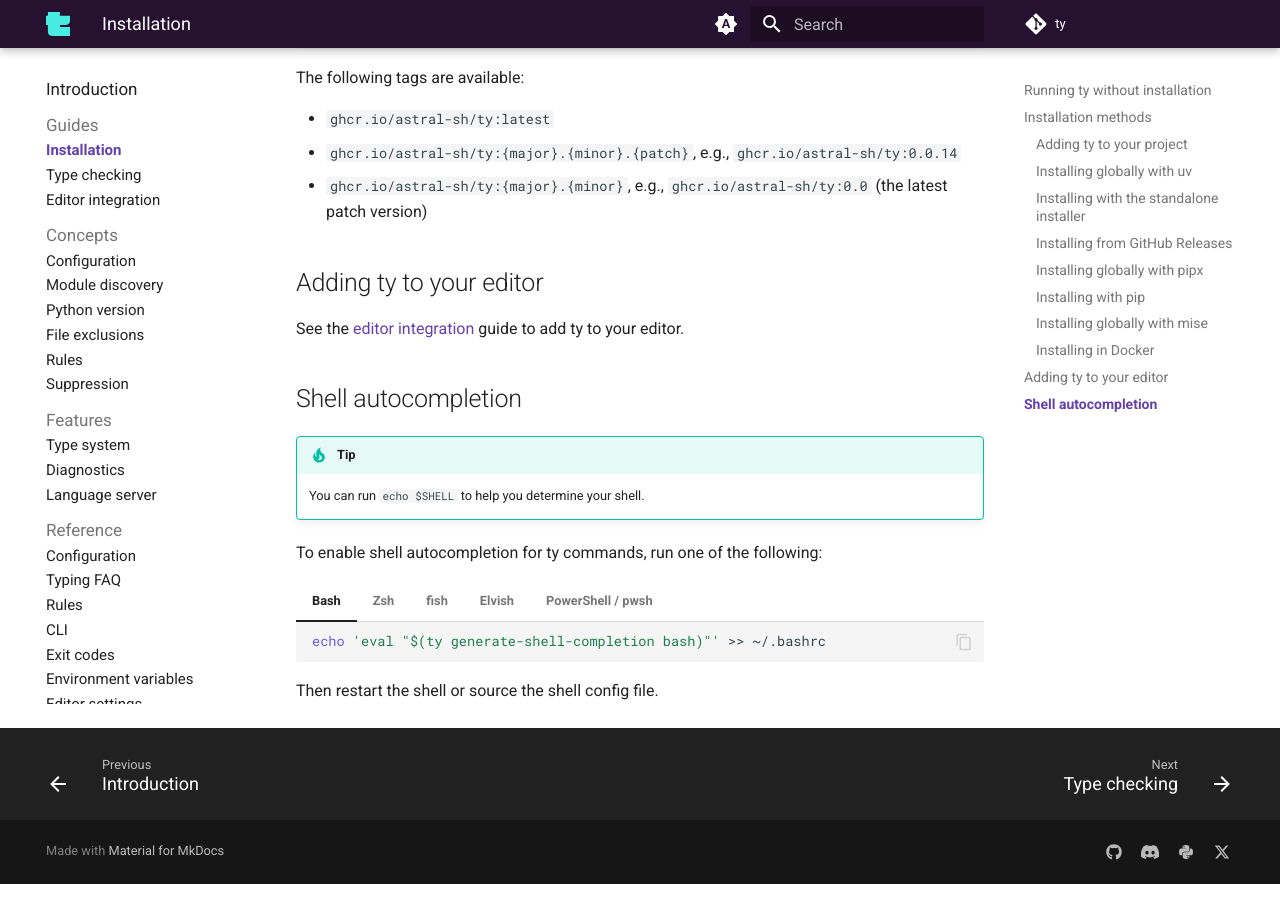
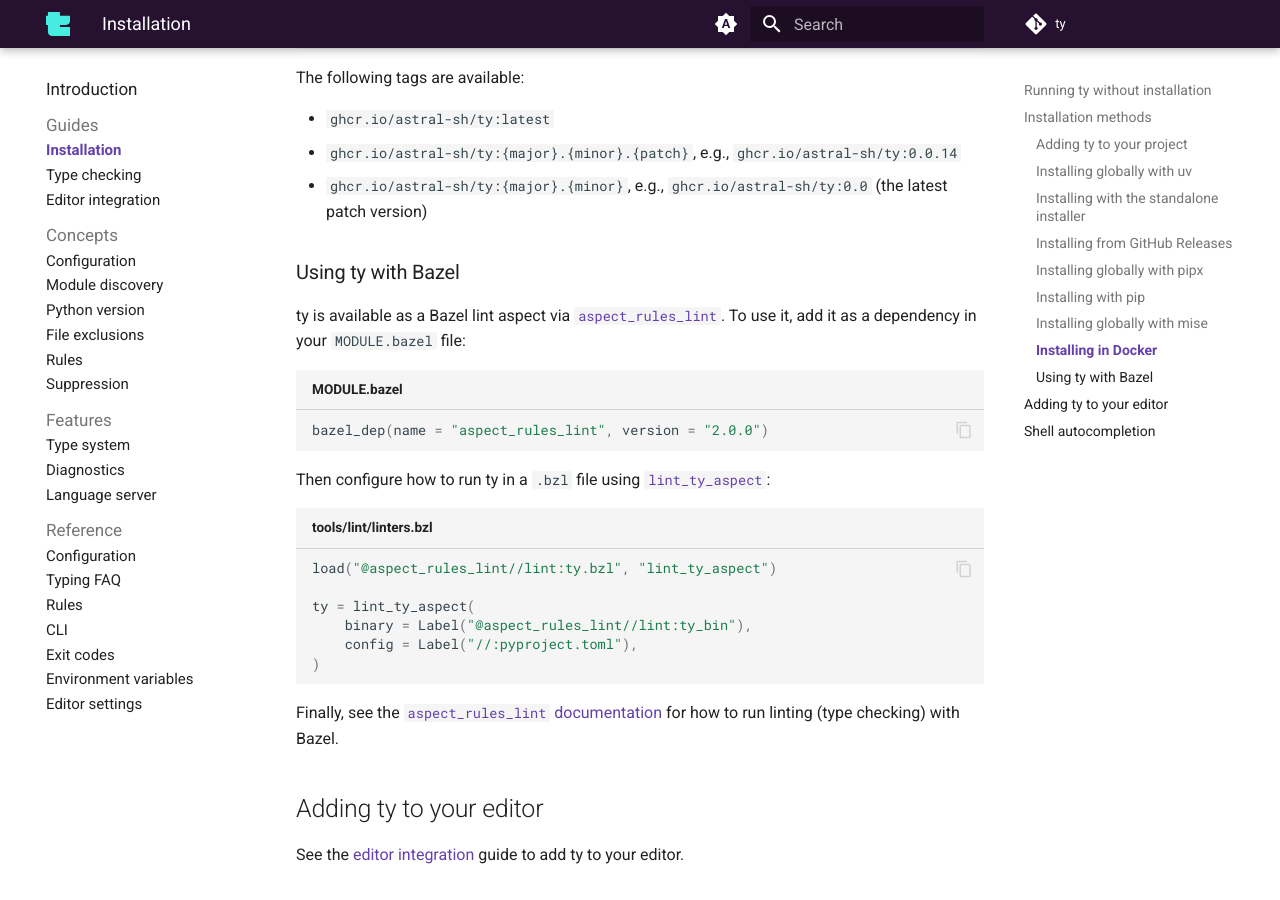
Before and after one commit to astral-sh/ty, an MkDocs documentation site: the page built from docs/installation.md, in a window 1280 px wide and 900 px high, scrolled down 2819 px. Built offline with MkDocs 1.6.1 and Material for MkDocs 9.7.7, drawn with Linux system fonts in a browser that asks for light colours; comment, search, counter and statistics services are not loaded.

Commit message:
Add instructions for how to run ty with Bazel

````diff
--- a/docs/installation.md
+++ b/docs/installation.md
@@ -167,6 +167,29 @@
 - `ghcr.io/astral-sh/ty:{major}.{minor}`, e.g., `ghcr.io/astral-sh/ty:0.0` (the latest patch
     version)
 
+### Using ty with Bazel
+
+ty is available as a Bazel lint aspect via
+[`aspect_rules_lint`](https://registry.bazel.build/docs/aspect_rules_lint#lint-ty-bzl).
+To use it, add it as a dependency in your `MODULE.bazel` file:
+
+```starlark title="MODULE.bazel"
+bazel_dep(name = "aspect_rules_lint", version = "2.0.0")
+```
+
+Then configure how to run ty in a `.bzl` file using [`lint_ty_aspect`](https://registry.bazel.build/docs/aspect_rules_lint#function-lint_ty_aspect):
+
+```starlark title="tools/lint/linters.bzl"
+load("@aspect_rules_lint//lint:ty.bzl", "lint_ty_aspect")
+
+ty = lint_ty_aspect(
+    binary = Label("@aspect_rules_lint//lint:ty_bin"),
+    config = Label("//:pyproject.toml"),
+)
+```
+
+Finally, see the [`aspect_rules_lint` documentation](https://github.com/aspect-build/rules_lint/blob/main/docs/linting.md) for how to run linting (type checking) with Bazel.
+
 ## Adding ty to your editor
 
 See the [editor integration](./editors.md) guide to add ty to your editor.
````
